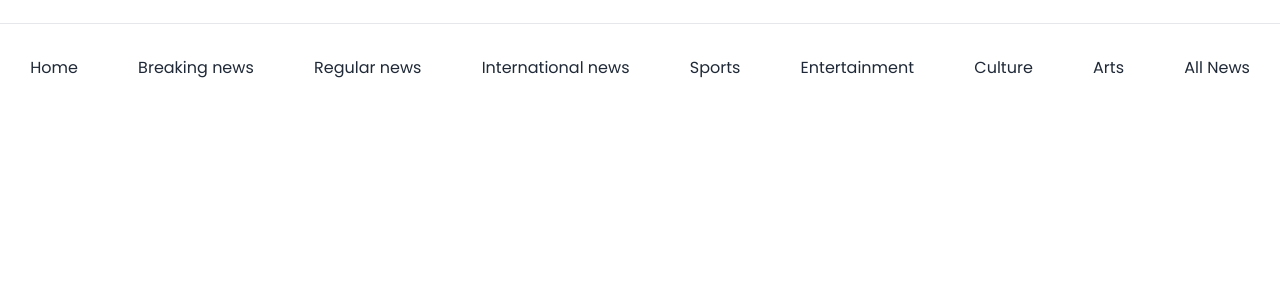
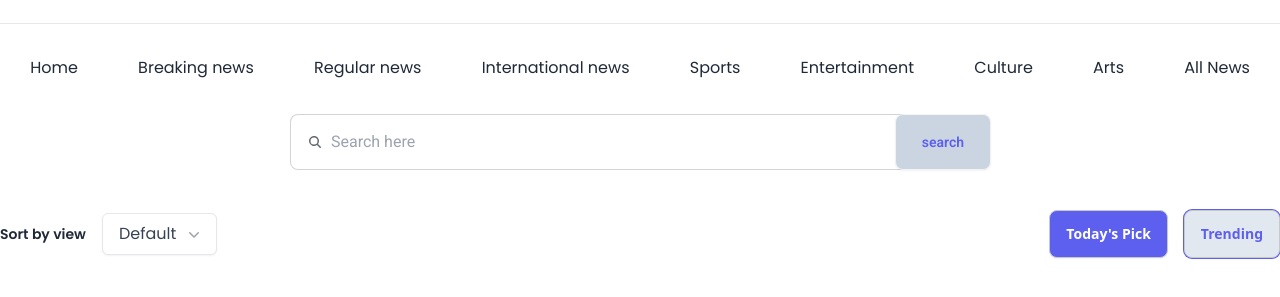
Before and after one commit to SayedLabib/News_portal, a plain HTML site: page index.html in a window 1280 px wide. Shown: the part 105-402 px from the top of the page. Drawn offline with nearby package versions, Linux system fonts and the light colour scheme.

Commit message:
updated UI

```diff
--- a/index.html
+++ b/index.html
@@ -3,7 +3,7 @@
 <head>
     <meta charset="UTF-8">
     <meta name="viewport" content="width=device-width, initial-scale=1.0">
-    <title>News <Portal></Portal></title>
+    <title>News portal</title>
 
     <link href="https://cdn.jsdelivr.net/npm/daisyui@4.12.23/dist/full.min.css" rel="stylesheet" type="text/css" />
     <script src="https://cdn.tailwindcss.com"></script>
@@ -57,9 +57,98 @@
 
       </section>
 
+      <!-- Search option -->
+      <section class="mt-8">
+
+
+         <div class="flex justify-center ">
+
+            <label class="input input-bordered flex items-center gap-2 w-[700px] h-14  ">
+
+               <svg
+               xmlns="http://www.w3.org/2000/svg"
+               viewBox="0 0 16 16"
+               fill="currentColor"
+               class="h-4 w-4 opacity-70">
+               <path
+                 fill-rule="evenodd"
+                 d="M9.965 11.026a5 5 0 1 1 1.06-1.06l2.755 2.754a.75.75 0 1 1-1.06 1.06l-2.755-2.754ZM10.5 7a3.5 3.5 0 1 1-7 0 3.5 3.5 0 0 1 7 0Z"
+                 clip-rule="evenodd" />
+             </svg>
+
+               <input type="text" class="grow" placeholder="Search here" />
+
+               <button class="btn btn-succes h-14 w-24 bg-slate-300 text-[#5D5FEF] -mr-[18px]">search</button>
+
+             </label>
+
+
+         </div>
+
+      </section>
+
   </header>
 
-  <main>
+
+  <main class="mt-10 container mx-auto">
+
+   <!-- Drop Down Section and Trending News buttons added -->
+
+   <section>
+
+      <div class="flex justify-between">
+
+         <!-- right section -->
+
+         <div class=" flex items-center gap-4 font-poppins  ">
+
+            <p class="text-sm font-semibold">Sort by view</p>
+
+
+            <!-- Drop Menu Section -->
+
+              <div class="relative flex text-left ">
+
+                <button  id="drop-button" class=" flex items-center gap-2 px-4 py-2 text-gray-700 bg-white border rounded-md shadow-sm hover:bg-gray-50 focus:outline-none">Default
+
+                  <svg class="-mr-1 size-5 text-gray-400" viewBox="0 0 20 20" fill="currentColor" aria-hidden="true" data-slot="icon">
+                     <path fill-rule="evenodd" d="M5.22 8.22a.75.75 0 0 1 1.06 0L10 11.94l3.72-3.72a.75.75 0 1 1 1.06 1.06l-4.25 4.25a.75.75 0 0 1-1.06 0L5.22 9.28a.75.75 0 0 1 0-1.06Z" clip-rule="evenodd" />
+                   </svg>
+
+
+
+                </button>
+
+                <div id="drop-menu" class="hidden absolute left-0 mt-12 w-48 bg-white border border-gray-200 rounded-md shadow-lg">
+
+                  <a href="#" class="block px-4 py-2 text-gray-700 hover:bg-gray-100">Entertainment</a>
+                  <a href="#" class="block px-4 py-2 text-gray-700 hover:bg-gray-100">Sports</a>
+                  <a href="#" class="block px-4 py-2 text-gray-700 hover:bg-gray-100">Political</a>
+
+                </div>
+
+
+              </div>
+
+         </div>
+
+           <!-- left section  -->
+
+       <div class="flex items-center gap-4">
+
+            <button class="btn btn-active bg-[#5D5FEF] text-white">Today's Pick</button>
+
+            <button class="btn btn-active bg-slate-200 ring-1 ring-[#5D5FEF] text-[#5D5FEF]">Trending</button>
+
+        </div>
+
+
+      </div>
+
+   </section>
+
+
+
 
   </main>
 
--- a/js/app.js
+++ b/js/app.js
@@ -17,3 +17,12 @@ for(const p of p_tags )
         'duration-200',
         'cursor-pointer');
     }
+
+
+    const dropButton = document.getElementById('drop-button');
+    const dropMenu = document.getElementById('drop-menu');
+
+    dropButton.addEventListener('click', () => {
+
+        dropMenu.classList.toggle('hidden');
+    });
```
